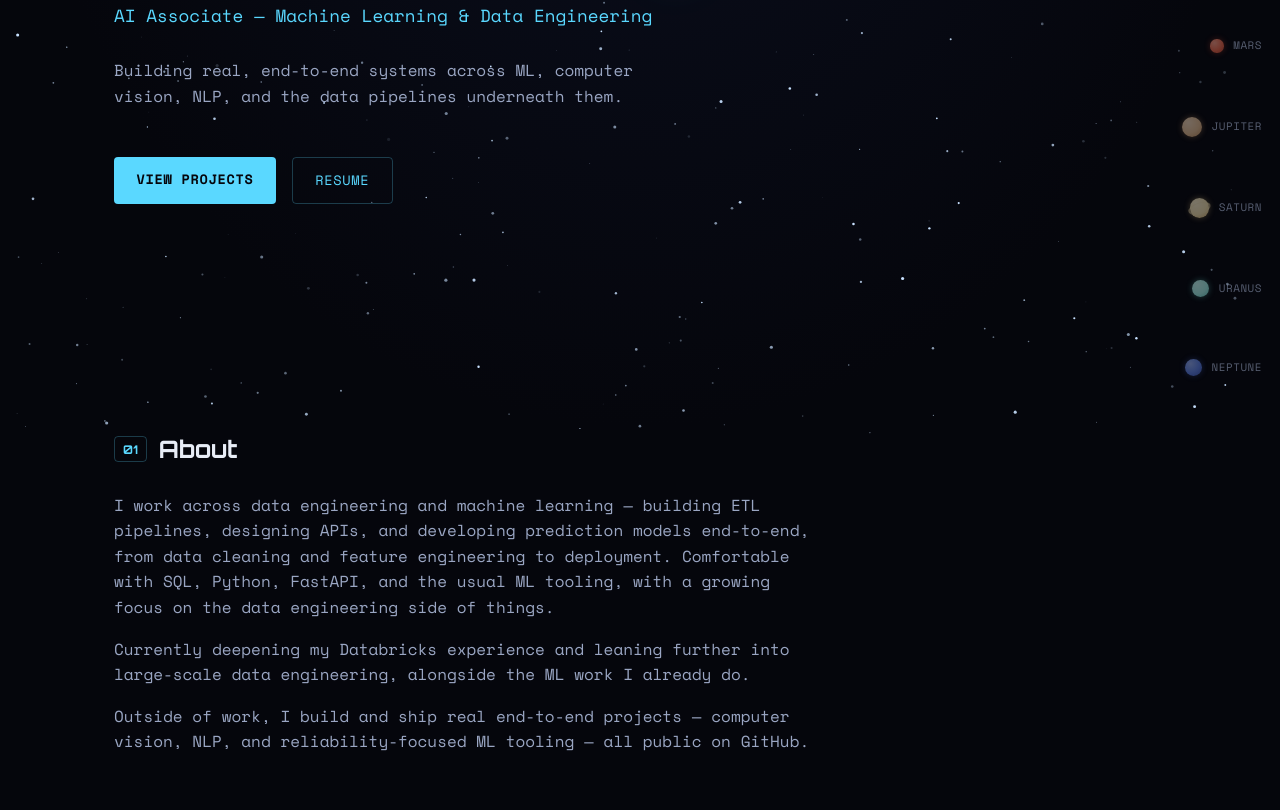
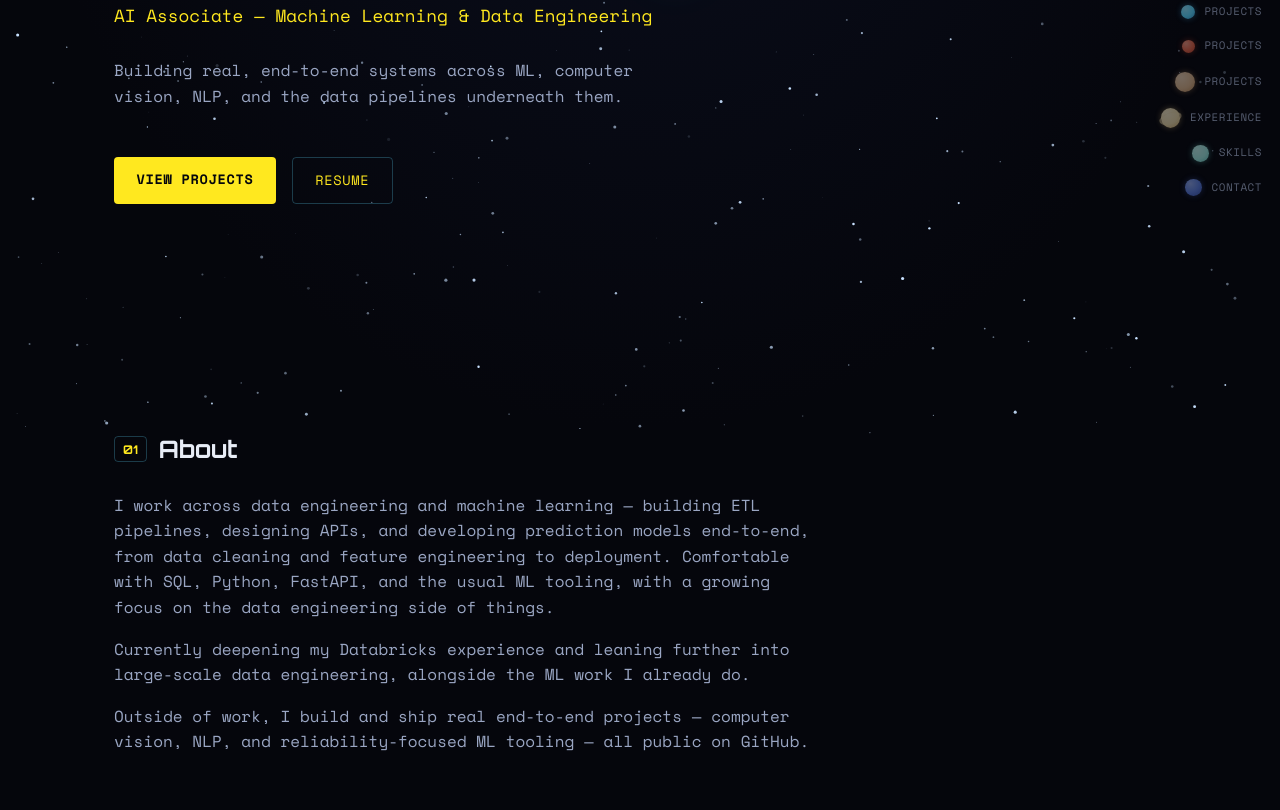
Before and after one commit to abhinavsingh-official/abhinavsingh-official.github.io, a plain HTML site: page index.html in a window 1280 px wide. Shown: the part 365-1175 px from the top of the page. Drawn offline with nearby package versions, Linux system fonts and the light colour scheme.

Commit message:
Section-name labels, tighter textbook-style planet spacing, Star Wars yellow accent
Planet labels now show the section they link to (About, Projects, etc.)
instead of the planet's astronomical name (kept as a hover tooltip). Rail
is now a compact, vertically-centered column instead of spread across the
full viewport height, closer to how solar-system diagrams are drawn in
textbooks. Swapped the blue accent color for a Star Wars-yellow one
across buttons, links, and nav highlights.

```diff
--- a/planets.js
+++ b/planets.js
@@ -20,6 +20,15 @@
     { name: "Neptune", radiusKm: 24622, color: "#5a7bdc", glow: "#3a53a8", target: "#contact" },
   ];
 
+  const SECTION_LABELS = {
+    "#home": "Home",
+    "#about": "About",
+    "#projects": "Projects",
+    "#experience": "Experience",
+    "#skills": "Skills",
+    "#contact": "Contact",
+  };
+
   const MAX_R = Math.max(...BODIES.map((b) => b.radiusKm));
   const MIN_SIZE = 10;
   const MAX_SIZE = 34;
@@ -40,6 +49,7 @@
     const item = document.createElement("a");
     item.className = "planet-item";
     item.href = body.target;
+    item.title = body.name;
 
     const el = document.createElement("span");
     el.className = "planet" + (body.ring ? " planet-ring" : "");
@@ -49,7 +59,7 @@
 
     const label = document.createElement("span");
     label.className = "planet-label";
-    label.textContent = body.name;
+    label.textContent = SECTION_LABELS[body.target] || body.name;
 
     item.appendChild(el);
     item.appendChild(label);
--- a/style.css
+++ b/style.css
@@ -2,8 +2,8 @@
   --bg: #05060c;
   --panel-bg: rgba(14, 18, 32, 0.72);
   --panel-border: rgba(96, 220, 255, 0.25);
-  --accent: #5ad8ff;
-  --accent-soft: rgba(90, 216, 255, 0.15);
+  --accent: #ffe81f;
+  --accent-soft: rgba(255, 232, 31, 0.15);
   --accent-2: #b78cff;
   --text: #e8edf7;
   --text-dim: #9aa6c3;
@@ -371,15 +371,15 @@ section.in-view {
 
 .planet-rail {
   position: fixed;
-  top: 0;
+  top: 50%;
   right: 0;
-  height: 100vh;
+  transform: translateY(-50%);
   width: 170px;
   z-index: 5;
   display: flex;
   flex-direction: column;
   align-items: flex-end;
-  justify-content: space-evenly;
+  gap: 0.65rem;
   padding-right: 18px;
 }
 
```
